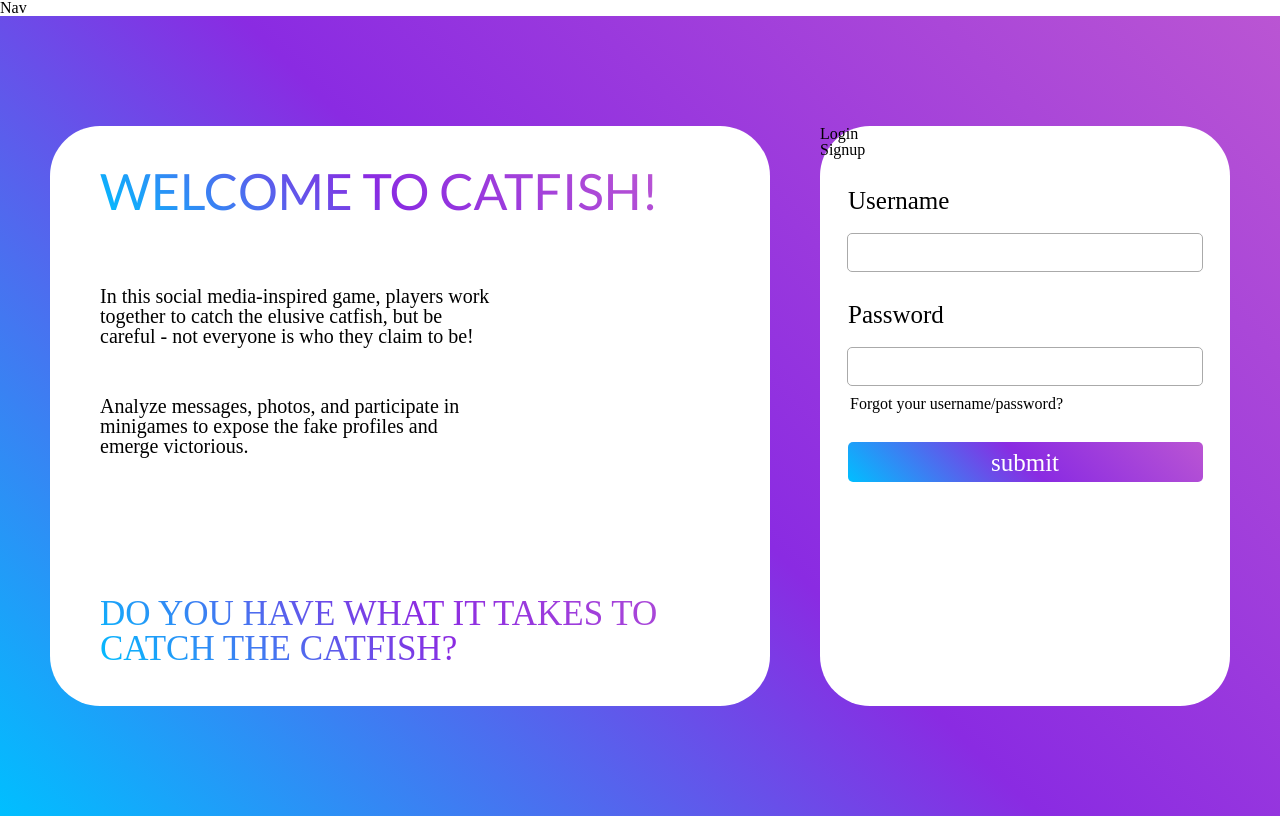
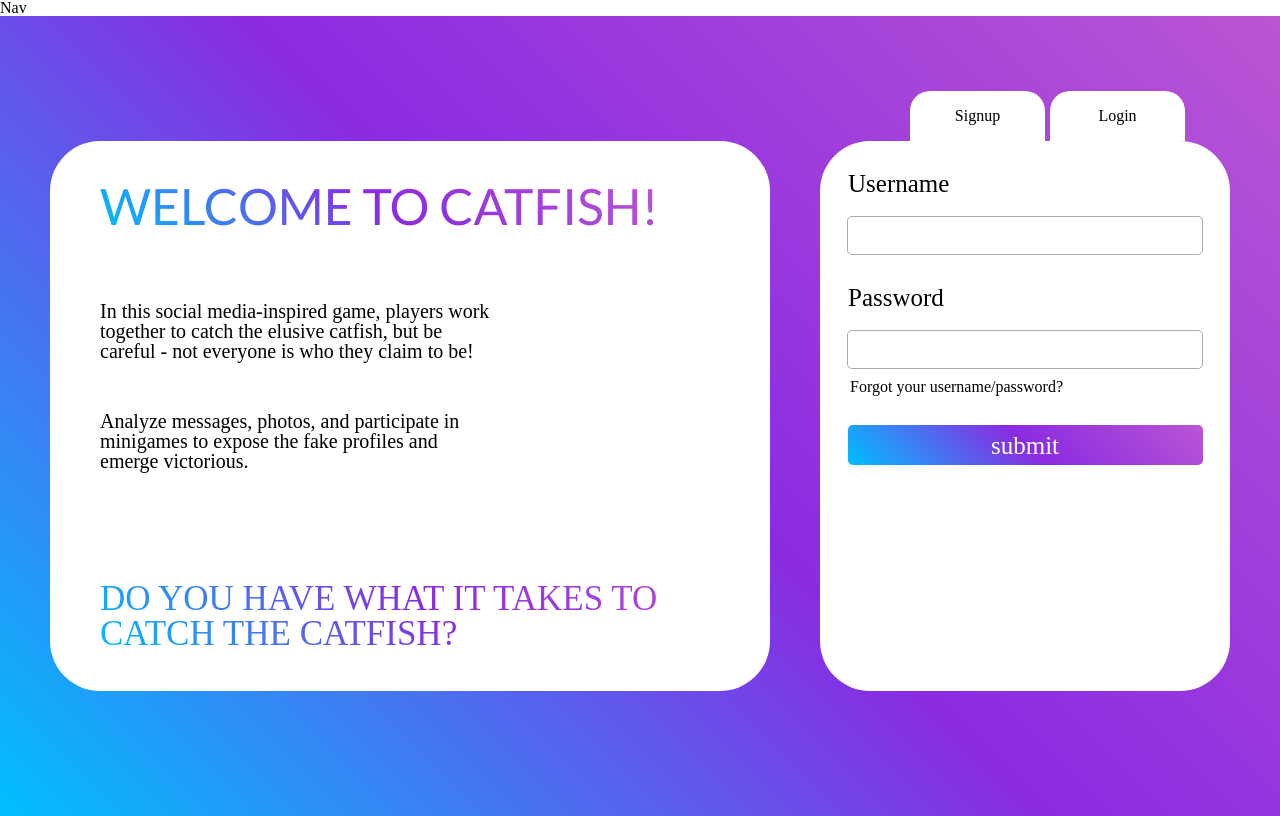
Before and after one commit to Jaecobd1/catfish, a Next.js app: page / in a window 1280 px wide. Built offline with nearby package versions, Linux system fonts and the light colour scheme.

Commit message:
more styling

```diff
--- a/src/pages/index.js
+++ b/src/pages/index.js
@@ -7,6 +7,7 @@ import Google from "../images/Google.png";
 import { auth, firebase, googleAuthProvider } from "../lib/firebase";
 import { toast } from "react-hot-toast";
 import { StyleRegistry } from "styled-jsx";
+import { useState } from "react";
 
 const inter = Inter({ subsets: ["latin"] });
 const lato = Lato({
@@ -17,6 +18,7 @@ const lato = Lato({
 
 export default function Home() {
   // This is the Main Page of the website
+  const [userLogin, setUserLogin] = useState(true);
 
   // This is the sign in with google function
   const signInWithGoogle = async () => {
@@ -50,8 +52,8 @@ export default function Home() {
           <h2>DO YOU HAVE WHAT IT TAKES TO CATCH THE CATFISH?</h2>
         </div>
         <div className={styles.rightPanel}>
-          <div className={styles.loginTab}>Login</div>
-          <div className={styles.signUpTab}>Signup</div>
+          <div className={`${styles.loginTab} ${styles.authTab}`}>Login</div>
+          <div className={`${styles.signUpTab} ${styles.authTab}`}>Signup</div>
 
           <h3>Username</h3>
           <input type="text" />
--- a/src/styles/Home.module.css
+++ b/src/styles/Home.module.css
@@ -8,7 +8,7 @@
 
 /* these are the styles for the left panel */
 .leftPanel {
-  height: 580px;
+  height: 550px;
   width: 720px;
   min-width: 410px;
   margin-right: 50px;
@@ -49,12 +49,33 @@
 
 /* these are the styles for the right panel */
 .rightPanel {
-  height: 580px;
+  height: 550px;
   min-width: 410px;
   border-radius: 50px;
   background-color: white;
   display: flex;
   flex-direction: column;
+  position: relative;
+}
+
+.authTab {
+  height: 50px;
+  width: 135px;
+  background-color: white;
+  position: absolute;
+  top: -50px;
+  border-radius: 20px 20px 0 0;
+  display: flex;
+  justify-content: center;
+  align-items: center;
+}
+
+.loginTab {
+  right: 45px;
+}
+
+.signUpTab {
+  right: 185px;
 }
 
 .rightPanel h3 {
```
